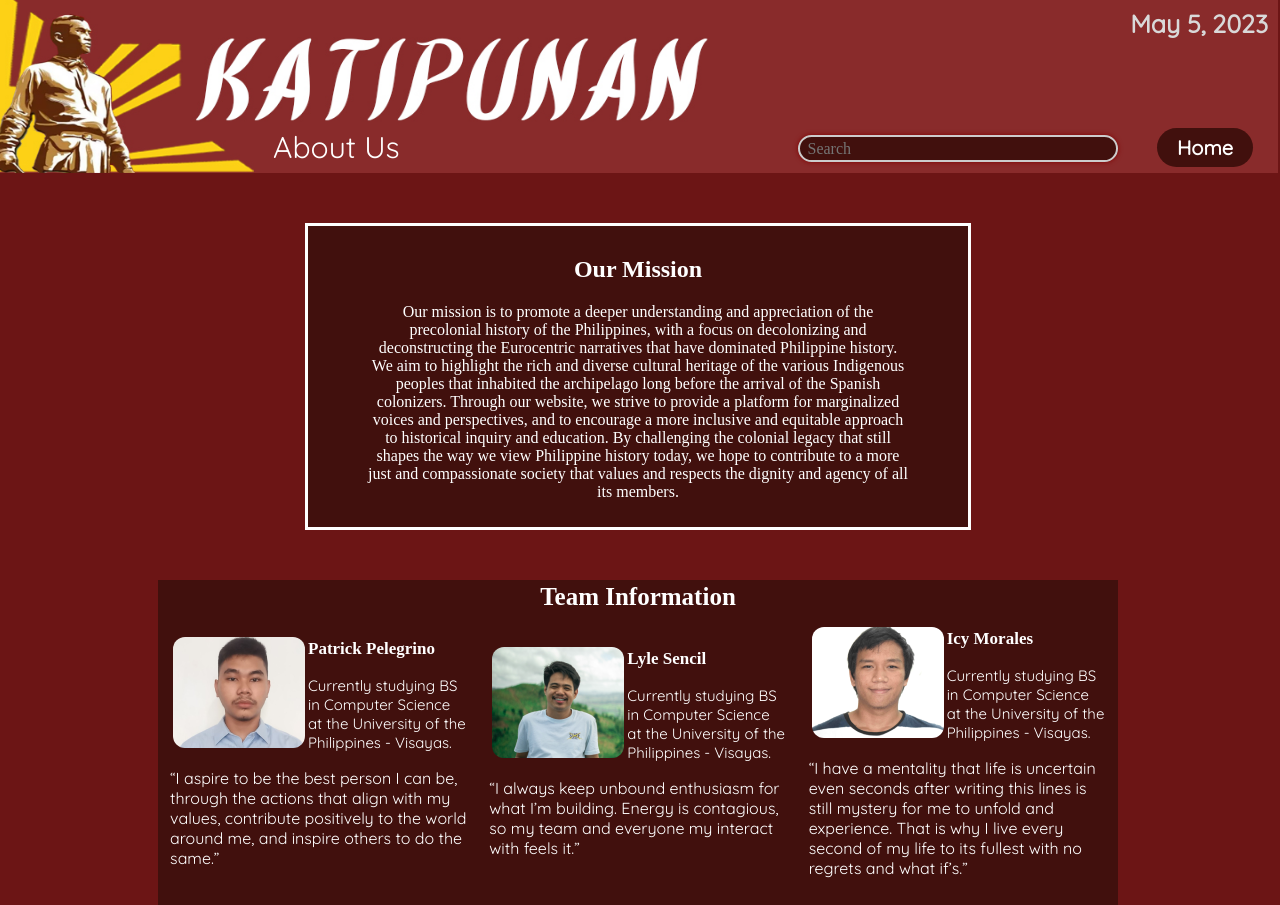
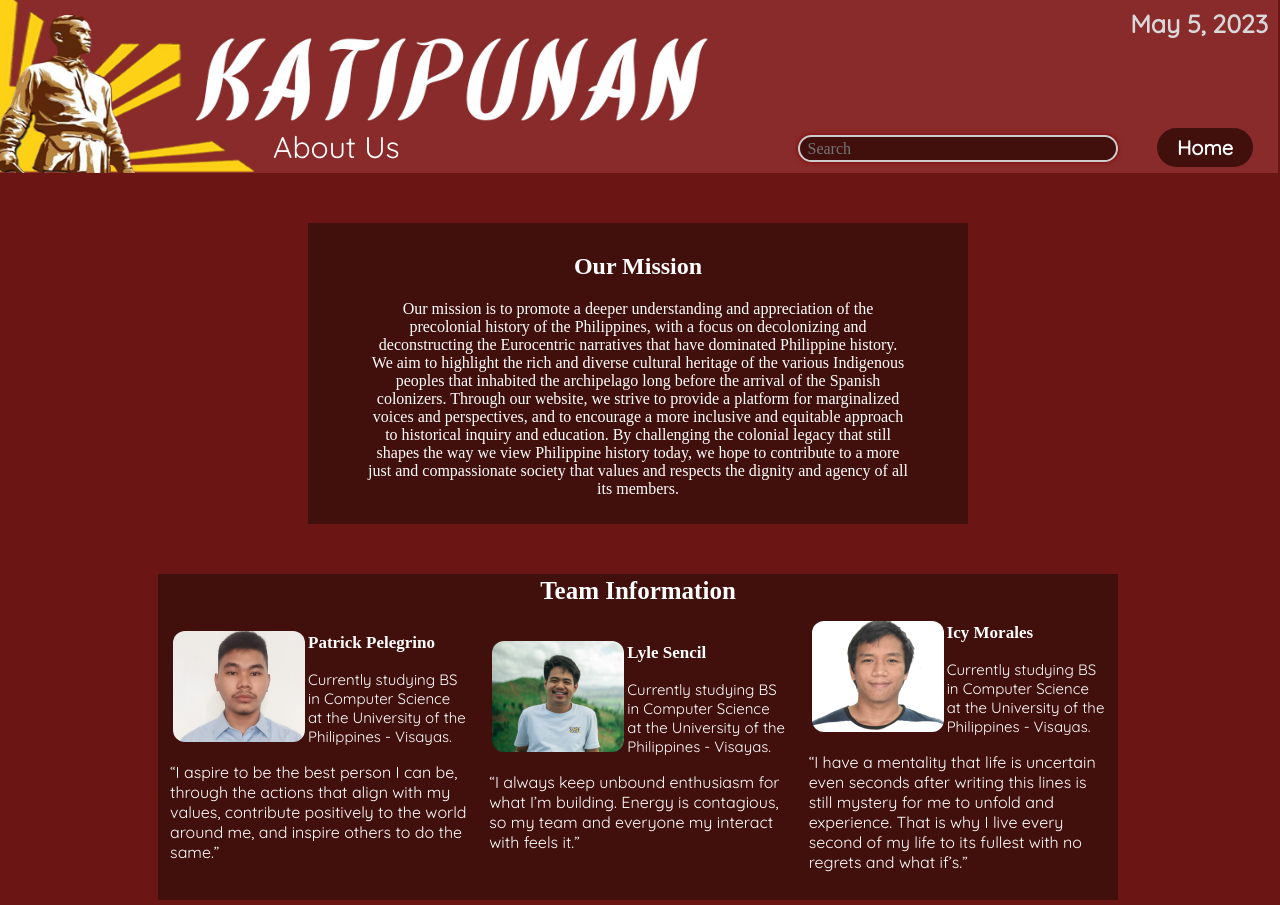
Before and after one commit to KristianLyle/CMSC-126, a PHP site: page /aboutUs.html in a window 1280 px wide. Shown: the top 905 px of the page. Run offline with PHP 8.4, Linux system fonts and the light colour scheme; some web fonts are replaced.

Commit message:
removed the .missionContainer border

```diff
--- a/main.css
+++ b/main.css
@@ -478,7 +478,6 @@
 /* ABOUT US */
 
 .missionContainer {
-    border: solid white;
     background-color: #41100D;
     width: 50%;
     margin: 50px auto;
```
